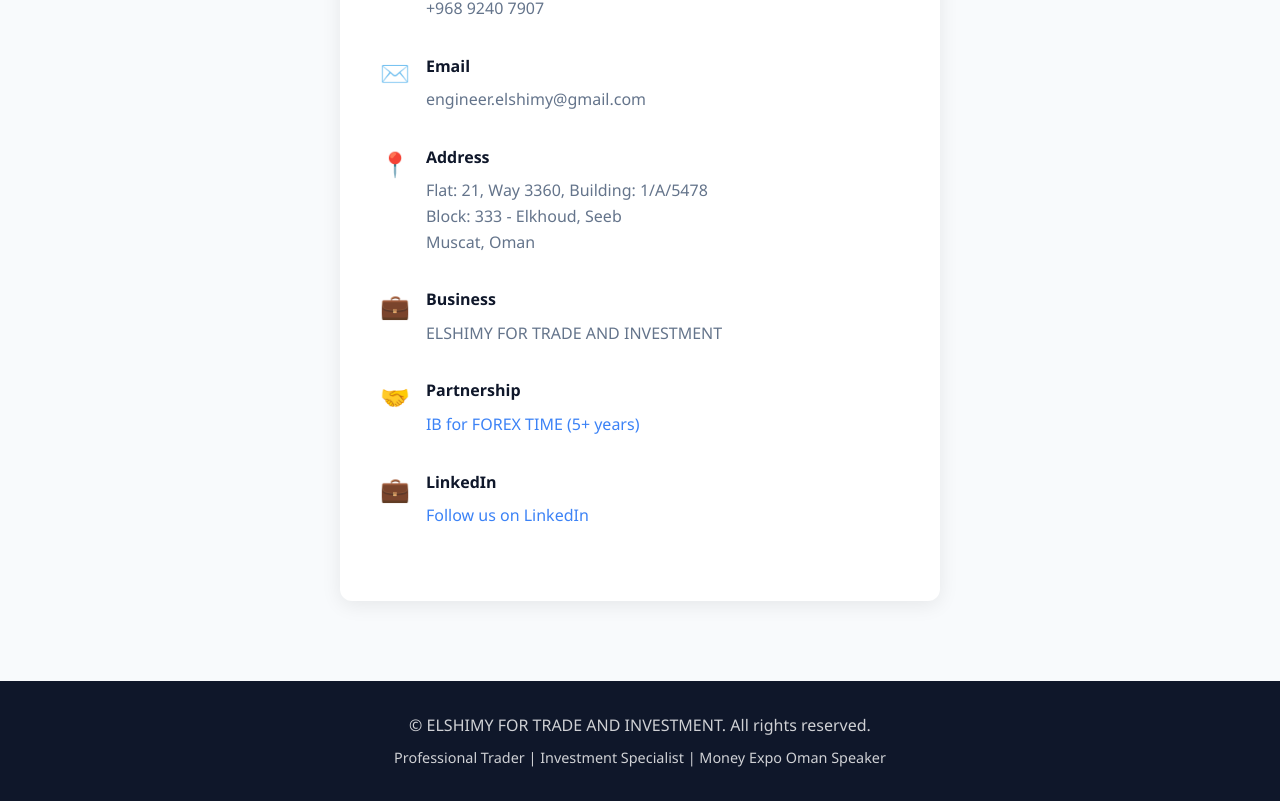
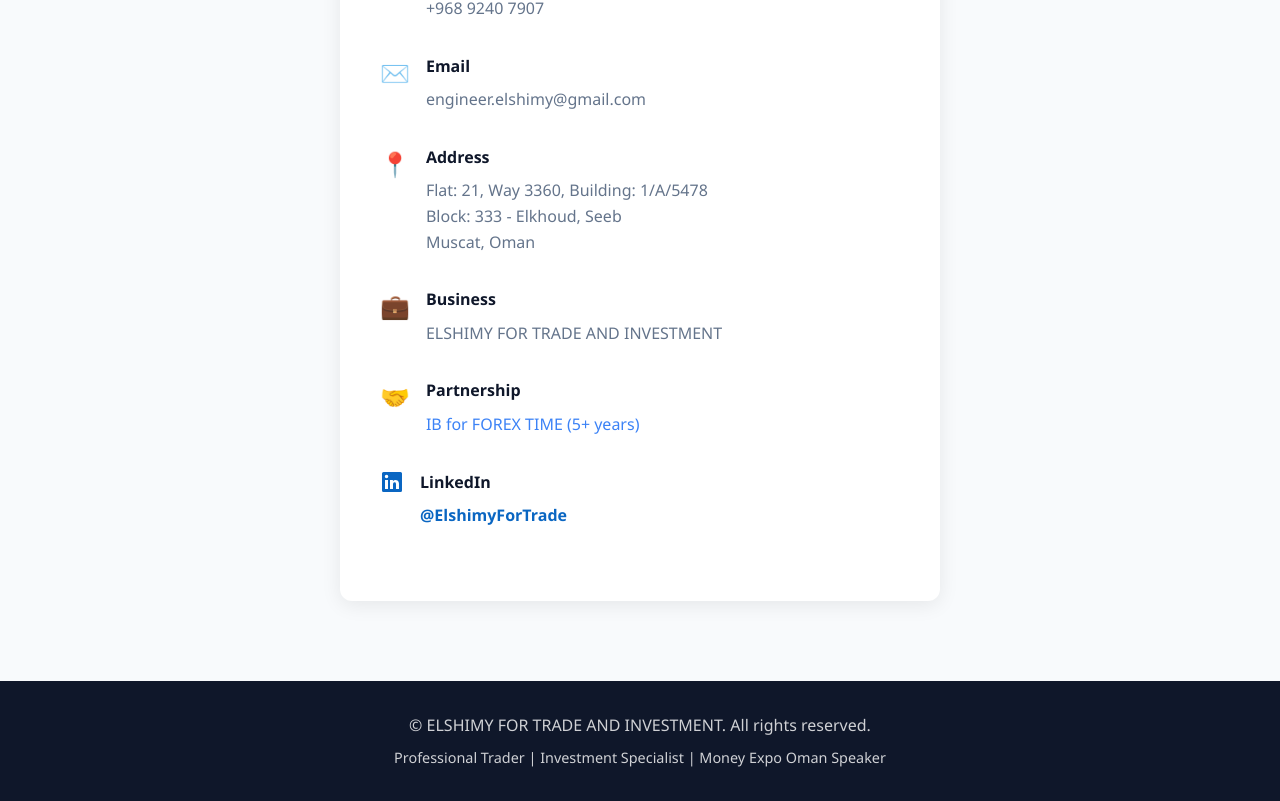
Before and after one commit to Abdulrahman3fify/elshimy-site, a React (Create React App) app: page / in a window 1280 px wide. Shown: the part 3640-4441 px from the top of the page. Built offline with nearby package versions, Linux system fonts and the light colour scheme.

Commit message:
Add LinkedIn icon and update contact section in App.js

```diff
--- a/src/App.js
+++ b/src/App.js
@@ -253,10 +253,12 @@
               </div>
 
               <div className="contact-item">
-                <div className="contact-item-icon">💼</div>
+                <div className="contact-item-icon" style={{display: 'flex', alignItems: 'center', justifyContent: 'center'}}>
+                  <img src="/linkedin-icon.svg" alt="LinkedIn" style={{width: '1.5rem', height: '1.5rem'}} />
+                </div>
                 <div>
                   <h4>LinkedIn</h4>
-                  <p><a href="https://www.linkedin.com/company/elshimy-for-trade-and-investment/" target="_blank" rel="noopener noreferrer" style={{color: '#3b82f6', textDecoration: 'none'}}>Follow us on LinkedIn</a></p>
+                  <p><a href="https://www.linkedin.com/company/elshimy-for-trade-and-investment/" target="_blank" rel="noopener noreferrer" style={{color: '#0a66c2', textDecoration: 'none', fontWeight: '600'}}>@ElshimyForTrade</a></p>
                 </div>
               </div>
             </div>
```
Also changed, not shown: public/image.png (added), public/linkedin-icon.svg (added).
